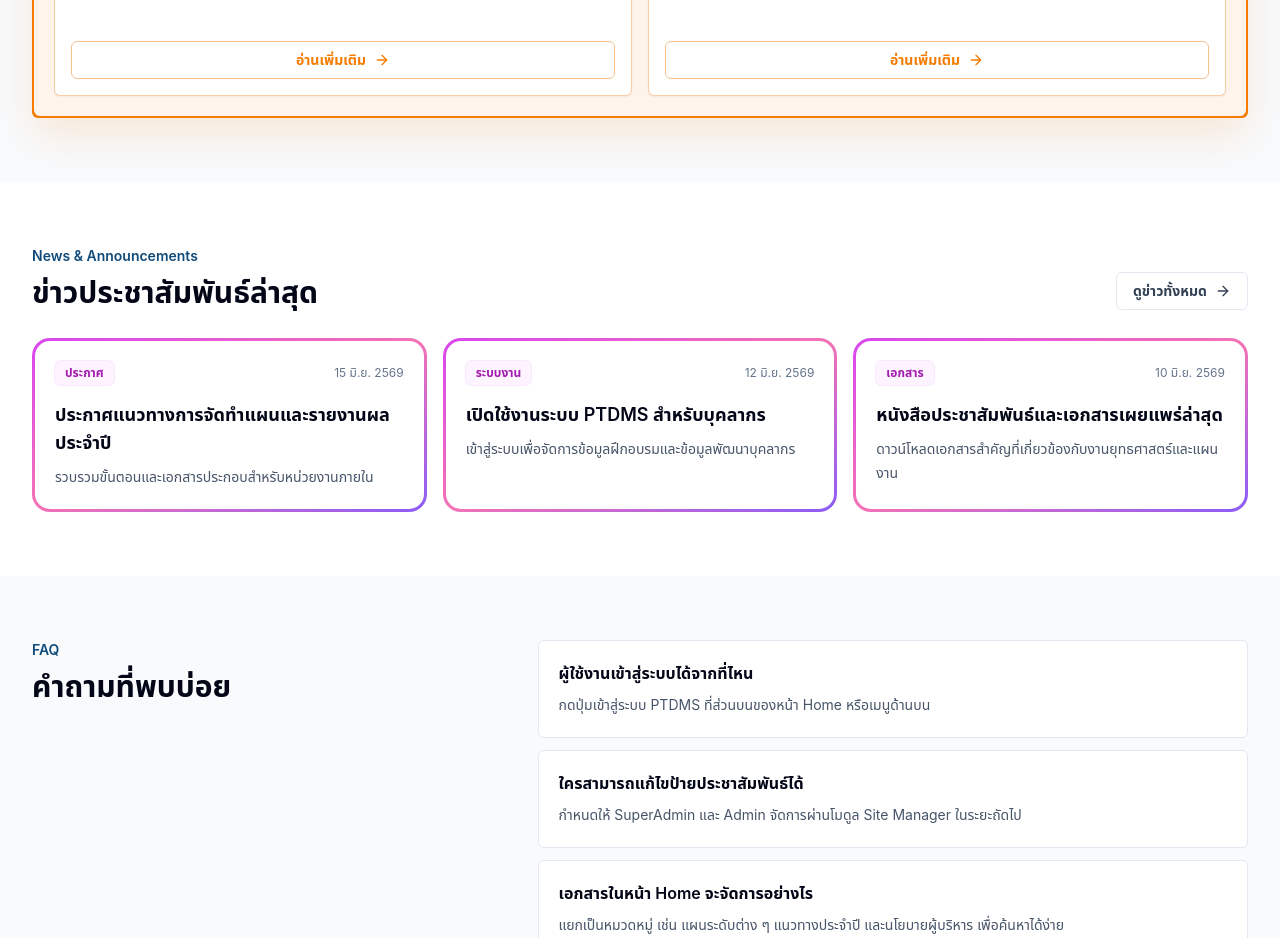
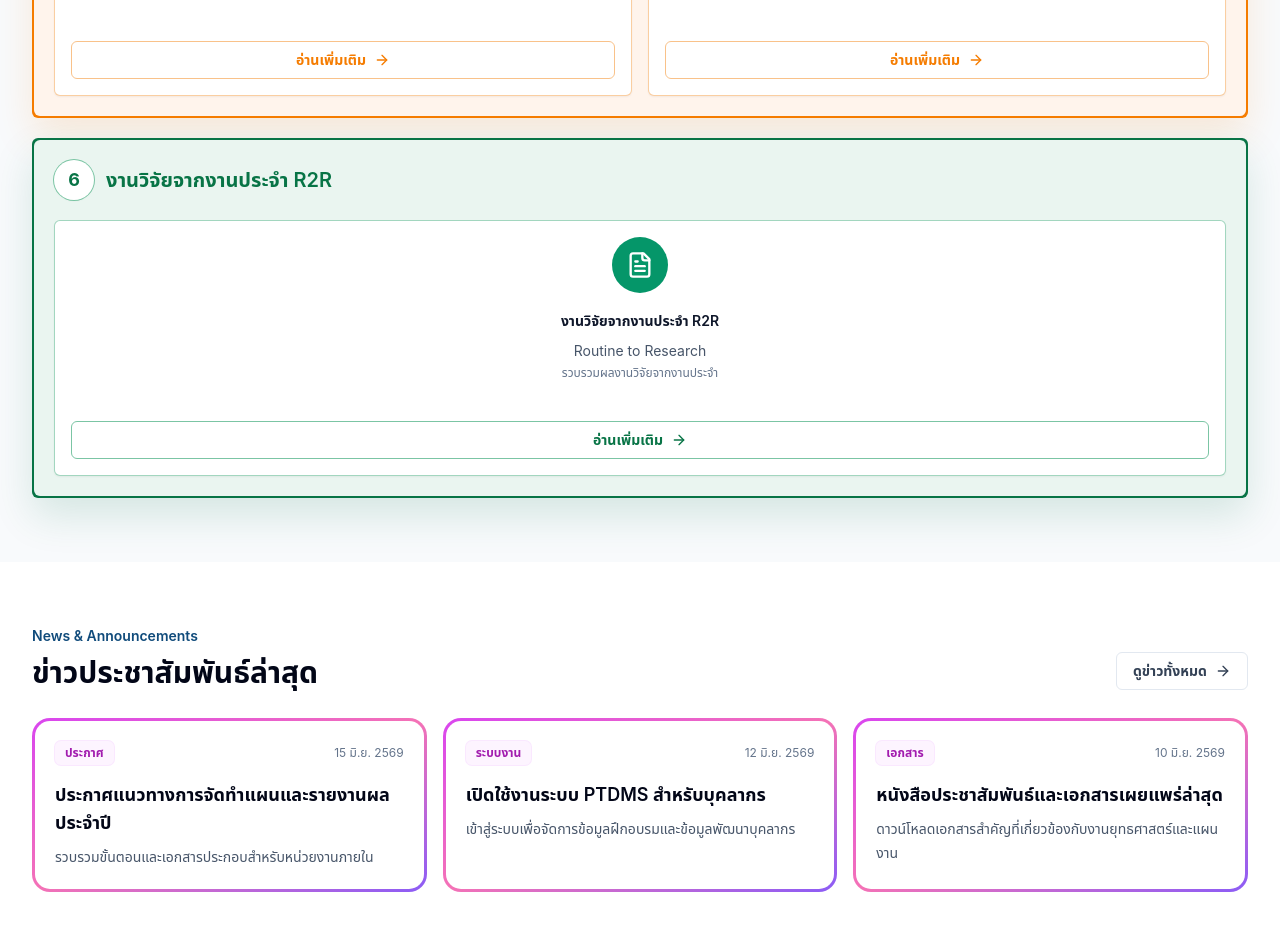
Before and after one commit to KruChetkub/PTDMS, a React (Vite) app: page / in a window 1280 px wide. Shown: the part 2820-3758 px from the top of the page. Built offline with nearby package versions, Linux system fonts and the light colour scheme; no server answers; the database is empty.

Commit message:
update project

```diff
--- a/src/features/public-home/components/HomeMobileSectionLauncher.tsx
+++ b/src/features/public-home/components/HomeMobileSectionLauncher.tsx
@@ -60,6 +60,7 @@ const mobileSectionShortLabels: Record<string, string> = {
   'annual-guidelines': 'แนวทางประจำปี',
   'risk-management': 'บริหารความเสี่ยง',
   'executive-policy': 'นโยบายผู้บริหาร',
+  'r2r-research': 'R2R',
   'public-news': 'ข่าวล่าสุด',
   'public-faq': 'คำถามที่พบบ่อย',
 };
--- a/src/features/public-home/components/HomePlanSections.tsx
+++ b/src/features/public-home/components/HomePlanSections.tsx
@@ -189,7 +189,7 @@ export function HomePlanSections({ sections, logoUrl }: HomePlanSectionsProps) {
                       {visibleCards.map((card, cardIndex) => {
                         const Icon = card.icon;
                         const coverImageLayout = card.coverImageLayout === 'landscape' ? 'landscape' : 'portrait';
-                        const coverAspectClass = coverImageLayout === 'landscape' ? 'aspect-[16/9]' : 'aspect-[9/16]';
+                        const coverAspectClass = coverImageLayout === 'landscape' ? 'aspect-[19/12]' : 'aspect-[13/20]';
                         const ActionElement = card.pdfUrl ? 'a' : 'button';
                         const absoluteCardIndex = currentPage * cardsPerPage + cardIndex;
 
@@ -202,7 +202,7 @@ export function HomePlanSections({ sections, logoUrl }: HomePlanSectionsProps) {
                               <button
                                 type="button"
                                 onClick={() => setCoverPreview({ title: card.title, imageUrl: card.coverImageUrl || '' })}
-                                className={`group mx-auto ${coverAspectClass} w-full max-w-[112px] overflow-hidden rounded-md border border-slate-200 bg-slate-100 transition hover:border-slate-400 focus:outline-none focus:ring-2 focus:ring-slate-400`}
+                                className={`group mx-auto ${coverAspectClass} w-full max-w-[200px] overflow-hidden rounded-md border border-slate-200 bg-slate-100 transition hover:border-slate-400 focus:outline-none focus:ring-2 focus:ring-slate-400`}
                                 aria-label={`ดูภาพหน้าปก ${card.title} ขนาดใหญ่`}
                               >
                                 <span className="relative block h-full w-full">
--- a/src/features/public-home/data/publicHome.mock.ts
+++ b/src/features/public-home/data/publicHome.mock.ts
@@ -141,6 +141,22 @@ export const homePlanSections: HomePlanSection[] = [
       },
     ],
   },
+  {
+    id: 'r2r-research',
+    number: '6',
+    title: 'งานวิจัยจากงานประจำ R2R',
+    tone: 'emerald',
+    cards: [
+      {
+        title: 'งานวิจัยจากงานประจำ R2R',
+        subtitle: 'Routine to Research',
+        description: 'รวบรวมผลงานวิจัยจากงานประจำ',
+        icon: FileText,
+        color: 'bg-emerald-600',
+        actionLabel: 'อ่านเพิ่มเติม',
+      },
+    ],
+  },
 ];
 
 export const homeNewsItems: HomeNewsItem[] = [
--- a/src/features/public-home/pages/PublicHomePage.tsx
+++ b/src/features/public-home/pages/PublicHomePage.tsx
@@ -37,6 +37,7 @@ const planSectionCardSelectors: Record<string, (content: SiteContentState) => Si
   'annual-guidelines': (content) => content.annualGuidelineCards,
   'risk-management': (content) => content.riskManagementPlanCards,
   'executive-policy': (content) => content.executivePolicyCards,
+  'r2r-research': (content) => content.r2rResearchCards,
 };
 
 function mapVisiblePlanCards(cards: SiteContentPlanCard[]) {
--- a/src/features/site-content/data/siteContent.defaults.ts
+++ b/src/features/site-content/data/siteContent.defaults.ts
@@ -181,4 +181,16 @@ export const defaultSiteContent: SiteContentState = {
       status: 'published',
     },
   ],
+  r2rResearchCards: [
+    {
+      title: 'งานวิจัยจากงานประจำ R2R',
+      subtitle: 'Routine to Research',
+      description: 'รวบรวมผลงานวิจัยจากงานประจำ',
+      iconKey: 'file',
+      color: 'bg-emerald-600',
+      actionLabel: 'อ่านเพิ่มเติม',
+      pdfUrl: '',
+      status: 'published',
+    },
+  ],
 };
--- a/src/features/site-content/services/siteContent.storage.ts
+++ b/src/features/site-content/services/siteContent.storage.ts
@@ -72,6 +72,7 @@ export function normalizeSiteContent(content: Partial<SiteContentState> | null |
     annualGuidelineCards: normalizePlanCards(content?.annualGuidelineCards, defaultSiteContent.annualGuidelineCards),
     riskManagementPlanCards: normalizePlanCards(content?.riskManagementPlanCards, defaultSiteContent.riskManagementPlanCards),
     executivePolicyCards: normalizePlanCards(content?.executivePolicyCards, defaultSiteContent.executivePolicyCards),
+    r2rResearchCards: normalizePlanCards(content?.r2rResearchCards, defaultSiteContent.r2rResearchCards),
   };
 }
 
--- a/src/features/site-content/types/siteContent.types.ts
+++ b/src/features/site-content/types/siteContent.types.ts
@@ -68,4 +68,5 @@ export type SiteContentState = {
   annualGuidelineCards: SiteContentPlanCard[];
   riskManagementPlanCards: SiteContentPlanCard[];
   executivePolicyCards: SiteContentPlanCard[];
+  r2rResearchCards: SiteContentPlanCard[];
 };
--- a/src/features/site-manager/pages/SiteManagerPage.tsx
+++ b/src/features/site-manager/pages/SiteManagerPage.tsx
@@ -22,6 +22,7 @@ type SiteManagerTab =
   | 'annual-guidelines'
   | 'risk-management'
   | 'executive-policy'
+  | 'r2r-research'
   | 'security';
 
 const siteManagerTabs: Array<{ id: SiteManagerTab; label: string; superAdminOnly?: boolean }> = [
@@ -32,6 +33,7 @@ const siteManagerTabs: Array<{ id: SiteManagerTab; label: string; superAdminOnly
   { id: 'annual-guidelines', label: 'แนวทางประจำปี' },
   { id: 'risk-management', label: 'แผนบริหารความเสี่ยง' },
   { id: 'executive-policy', label: 'นโยบายผู้บริหาร' },
+  { id: 'r2r-research', label: 'งานวิจัยจากงานประจำ R2R' },
   { id: 'security', label: 'ความปลอดภัย', superAdminOnly: true },
 ];
 
@@ -55,7 +57,9 @@ export function SiteManagerPage() {
             ? { title: 'แผนบริหารความเสี่ยง', cards: contentDraft.riskManagementPlanCards }
             : activeTab === 'executive-policy'
               ? { title: 'นโยบายผู้บริหาร', cards: contentDraft.executivePolicyCards }
-              : null;
+              : activeTab === 'r2r-research'
+                ? { title: 'งานวิจัยจากงานประจำ R2R', cards: contentDraft.r2rResearchCards }
+                : null;
 
   const handleTabChange = (tabId: SiteManagerTab) => {
     setActiveTab(tabId);
@@ -227,6 +231,21 @@ export function SiteManagerPage() {
             canResetDraft={canManageSecurity}
             focusTarget={planFocusTarget}
           />
+        ) : activeTab === 'r2r-research' ? (
+          <SiteManagerPlanDocumentsEditor
+            title="จัดการงานวิจัยจากงานประจำ R2R"
+            description="เพิ่ม แก้ไข ใส่ลิงก์ PDF/URL รายละเอียด และภาพหน้าปกสำหรับผลงาน R2R"
+            planCards={contentDraft.r2rResearchCards}
+            onPlanCardsChange={(nextPlanCards) => {
+              setContentDraft((currentContent) => ({ ...currentContent, r2rResearchCards: nextPlanCards }));
+              setDraftMessage(null);
+            }}
+            onSaveDraft={handleSaveDraft}
+            onResetDraft={handleResetDraft}
+            isSaving={isSaving}
+            canResetDraft={canManageSecurity}
+            focusTarget={planFocusTarget}
+          />
         ) : canManageSecurity ? (
           <SiteManagerSecuritySettings />
         ) : (
```
